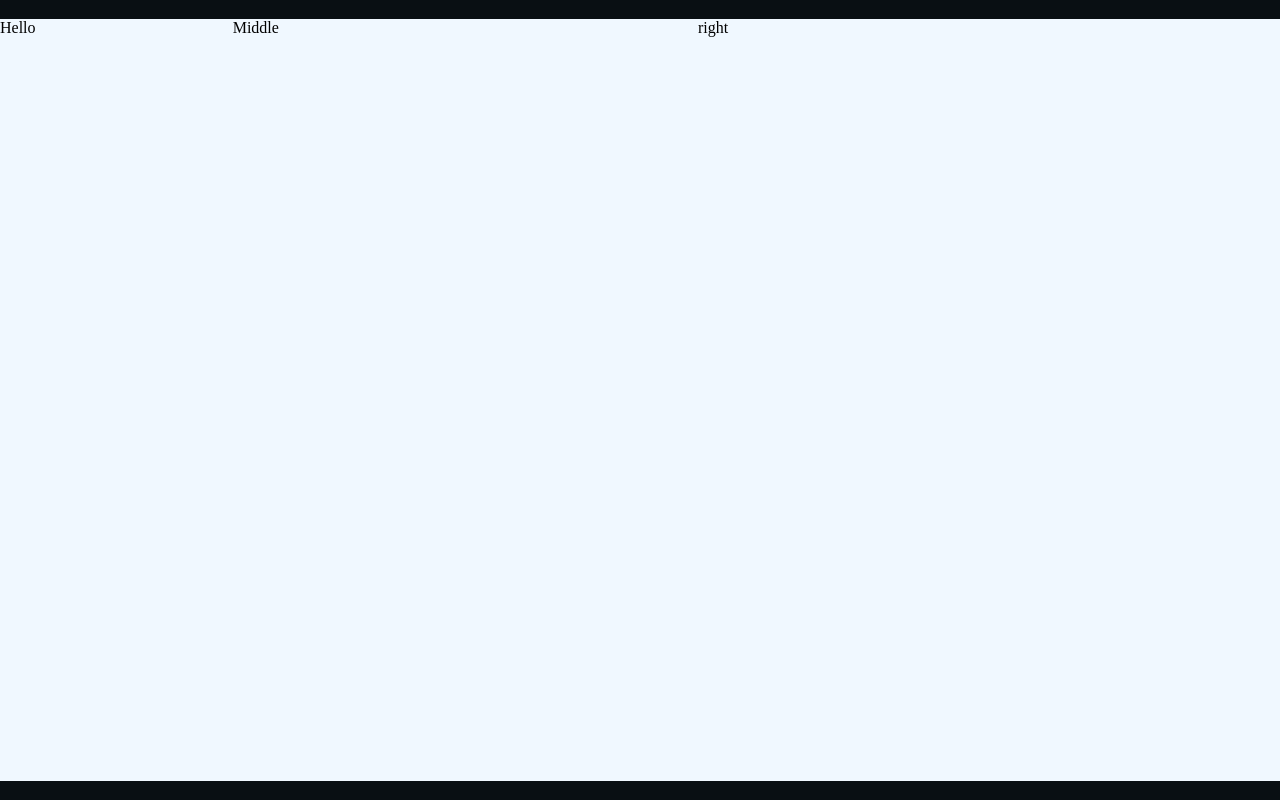
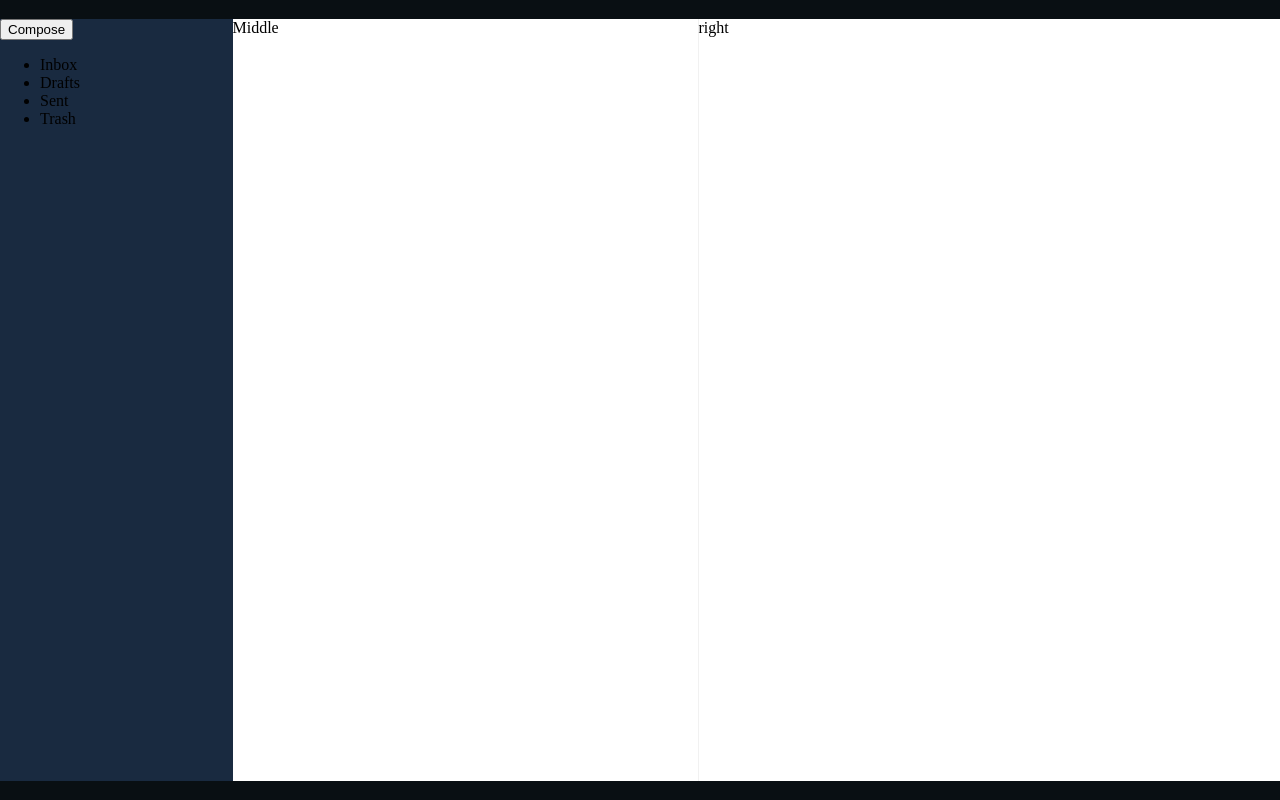
Before and after one commit to BuntyBru/emailClient, a website: page index.html in a window 1280 px wide. Drawn offline with Linux system fonts and the light colour scheme.

Commit message:
changes in the side bar

```diff
--- a/index.html
+++ b/index.html
@@ -10,7 +10,21 @@
 
         <div id='side'>
 
-            Hello
+            <button>Compose</button>
+
+            <ul>
+                <li>Inbox</li>
+
+                <li> Drafts</li>
+
+                <li> Sent</li>
+
+                <li> Trash</li>
+            </ul>
+
+            <ul>
+
+            </ul>
 
         </div>
 
--- a/src/css/styles.css
+++ b/src/css/styles.css
@@ -22,12 +22,16 @@ body {
 
 #side {
   flex: 1;
+  background: #192a40;
 }
 
 #mid {
   flex: 2;
+  background: #ffffff;
+  border-right: 1px solid #f1f1f1;
 }
 
 #right {
   flex: 3;
+  background: #ffffff;
 }
```
